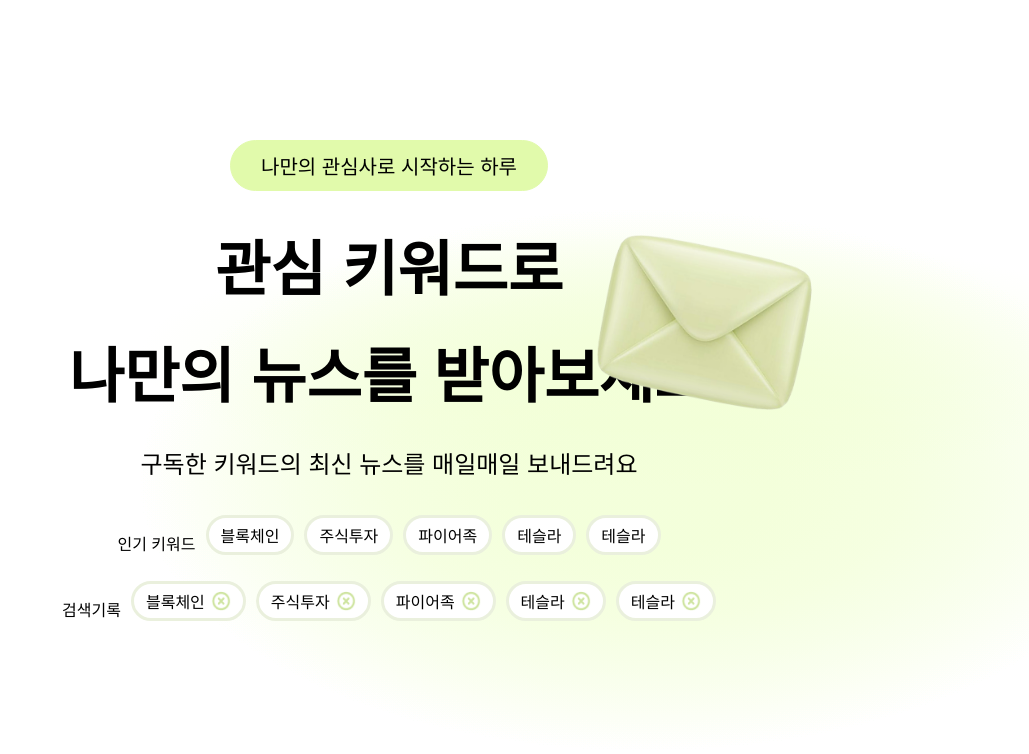
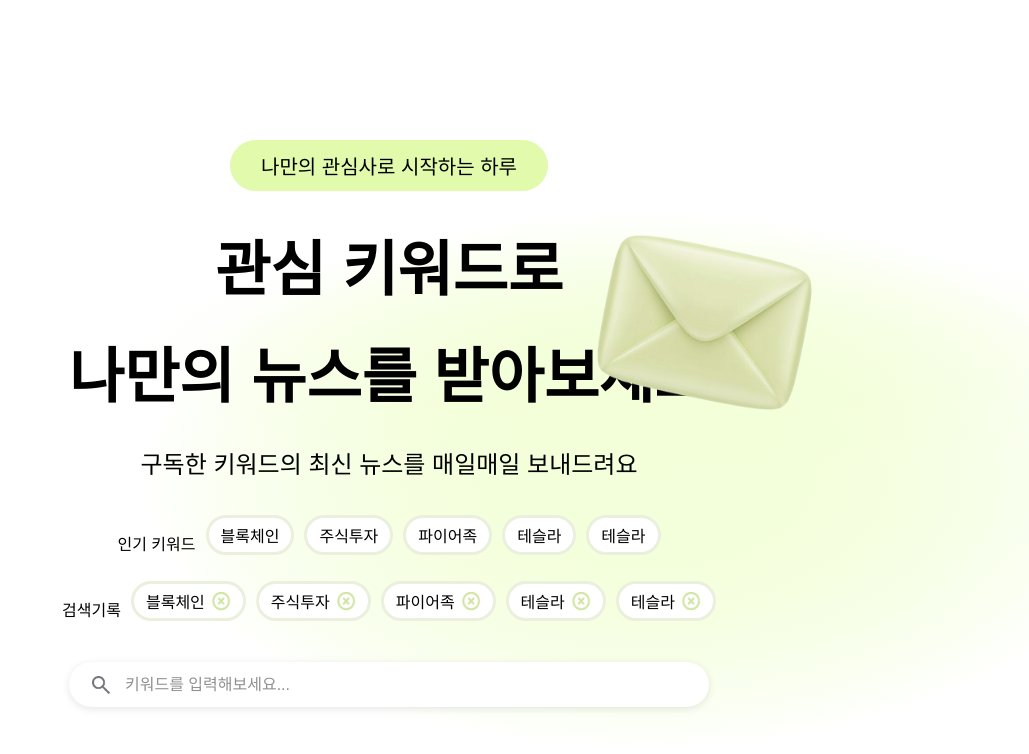
Before and after one commit to pal-lang-gwi/soup-frontend_v2, a React (Vite) app: page /home in a window 1280 px wide. Shown: the top 754 px of the page, without its empty margins (251-1280 px from the left). Built offline with nearby package versions, Linux system fonts and the light colour scheme; a web font is replaced by a local one.

Commit message:
style: 메인페이지 검색 Input 추가

```diff
--- a/src/pages/home/HomePage.tsx
+++ b/src/pages/home/HomePage.tsx
@@ -1,5 +1,6 @@
 import styles from './HomePage.module.scss'
 import { Button } from '@/shared/ui/Button/Button'
+import { Input } from '@/shared/ui/Input/Input'
 import mailImg from '@/shared/assets/mail.png'
 
 const HomePage = () => {
@@ -51,9 +52,7 @@ const HomePage = () => {
           테슬라
         </Button>
       </div>
-
-      {/* 검색창 */}
-      <div className={styles.searchBar}></div>
+      <Input />
     </div>
   )
 }
```
